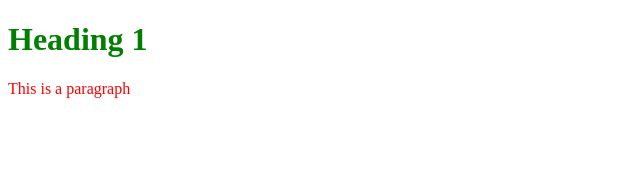
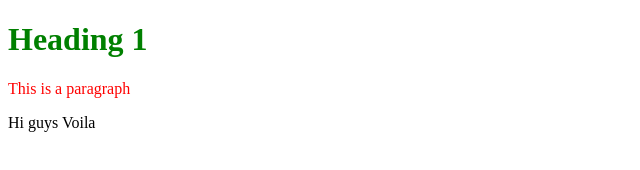
Before and after one commit to banjobyster/DijkstraTree, a plain HTML site: page index.html in a window 1280 px wide. Shown: the whole page, without its empty margins (0-640 px from the left). Drawn offline with Linux system fonts and the light colour scheme.

Commit message:
span added

```diff
--- a/index.html
+++ b/index.html
@@ -10,5 +10,6 @@
 <body>
   <h1>Heading 1</h1>
   <p>This is a paragraph</p>
+  <span>Hi guys Voila</span>
 </body>
 </html>
```
